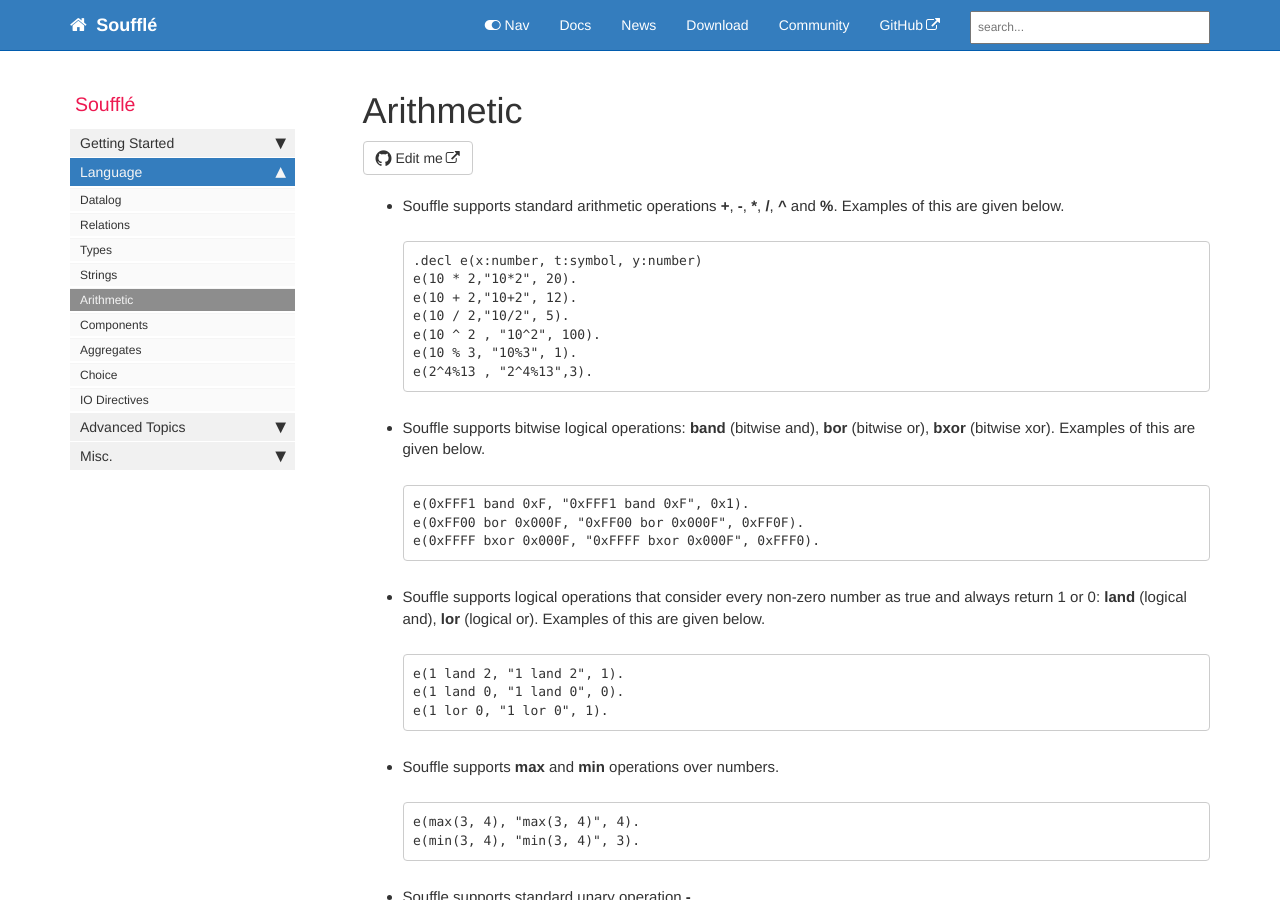
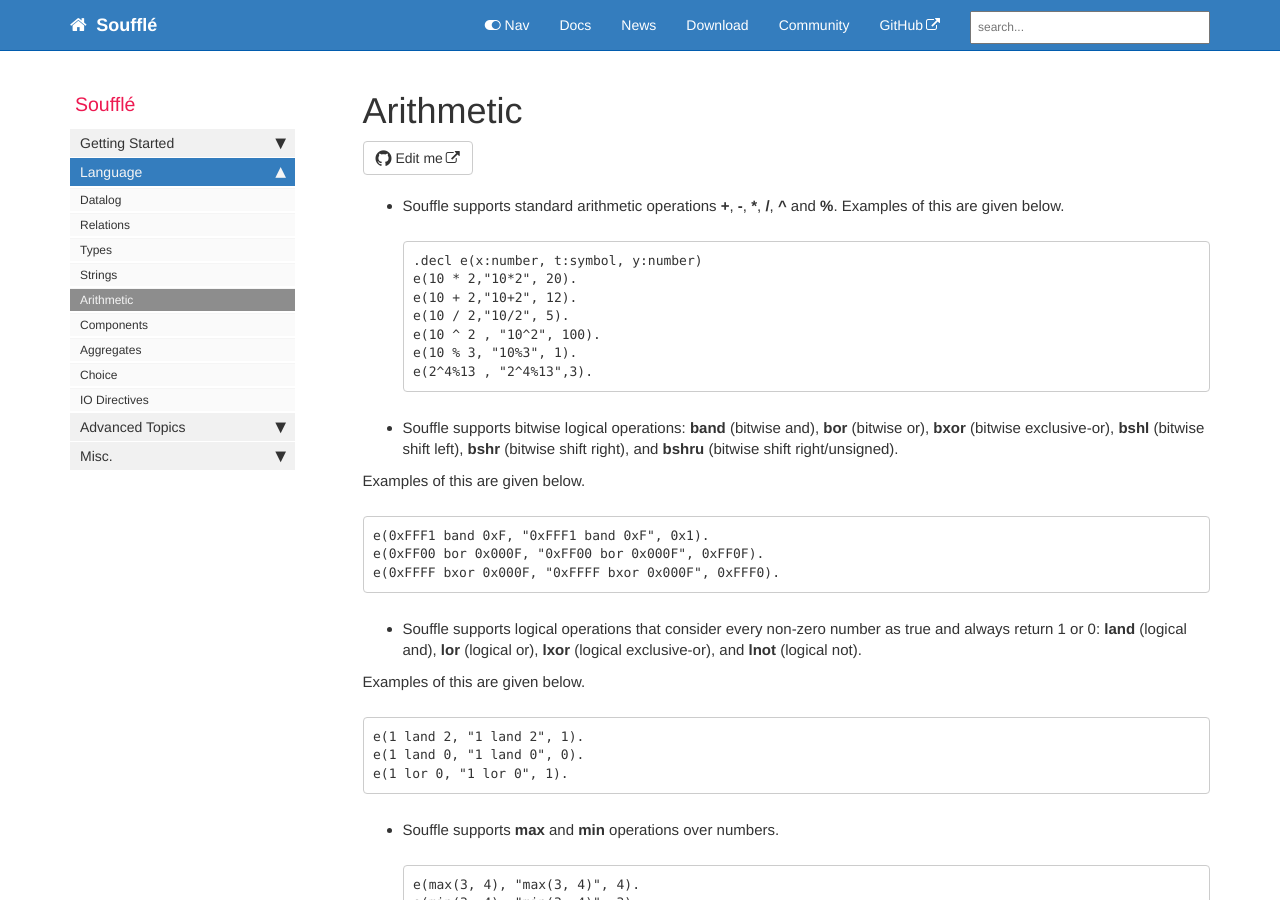
Before and after one commit to souffle-lang/souffle-lang.github.io, a Jekyll site: the page built from pages/docs/arithmetic.md, in a window 1280 px wide and 900 px high. Built offline with Jekyll 4.4.1, drawn with Linux system fonts in a browser that asks for light colours; comment, search, counter and statistics services are not loaded.

Commit message:
Update arithmetic.md

````diff
--- a/pages/docs/arithmetic.md
+++ b/pages/docs/arithmetic.md
@@ -15,7 +15,8 @@ e(10 ^ 2 , "10^2", 100).
 e(10 % 3, "10%3", 1).
 e(2^4%13 , "2^4%13",3).
 ```
-* Souffle supports bitwise logical operations: **band** (bitwise and), **bor** (bitwise or), **bxor** (bitwise xor).
+* Souffle supports bitwise logical operations: **band** (bitwise and), **bor** (bitwise or), **bxor** (bitwise exclusive-or), **bshl** (bitwise shift left), **bshr** (bitwise shift right), and **bshru** (bitwise shift right/unsigned).
+
 Examples of this are given below.
 ```
 e(0xFFF1 band 0xF, "0xFFF1 band 0xF", 0x1).
@@ -23,7 +24,8 @@ e(0xFF00 bor 0x000F, "0xFF00 bor 0x000F", 0xFF0F).
 e(0xFFFF bxor 0x000F, "0xFFFF bxor 0x000F", 0xFFF0).
 ```
 
-* Souffle supports logical operations that consider every non-zero number as true and always return 1 or 0: **land** (logical and), **lor** (logical or).
+* Souffle supports logical operations that consider every non-zero number as true and always return 1 or 0: **land** (logical and), **lor** (logical or), **lxor** (logical exclusive-or), and **lnot** (logical not).
+
 Examples of this are given below.
 ```
 e(1 land 2, "1 land 2", 1).
````
